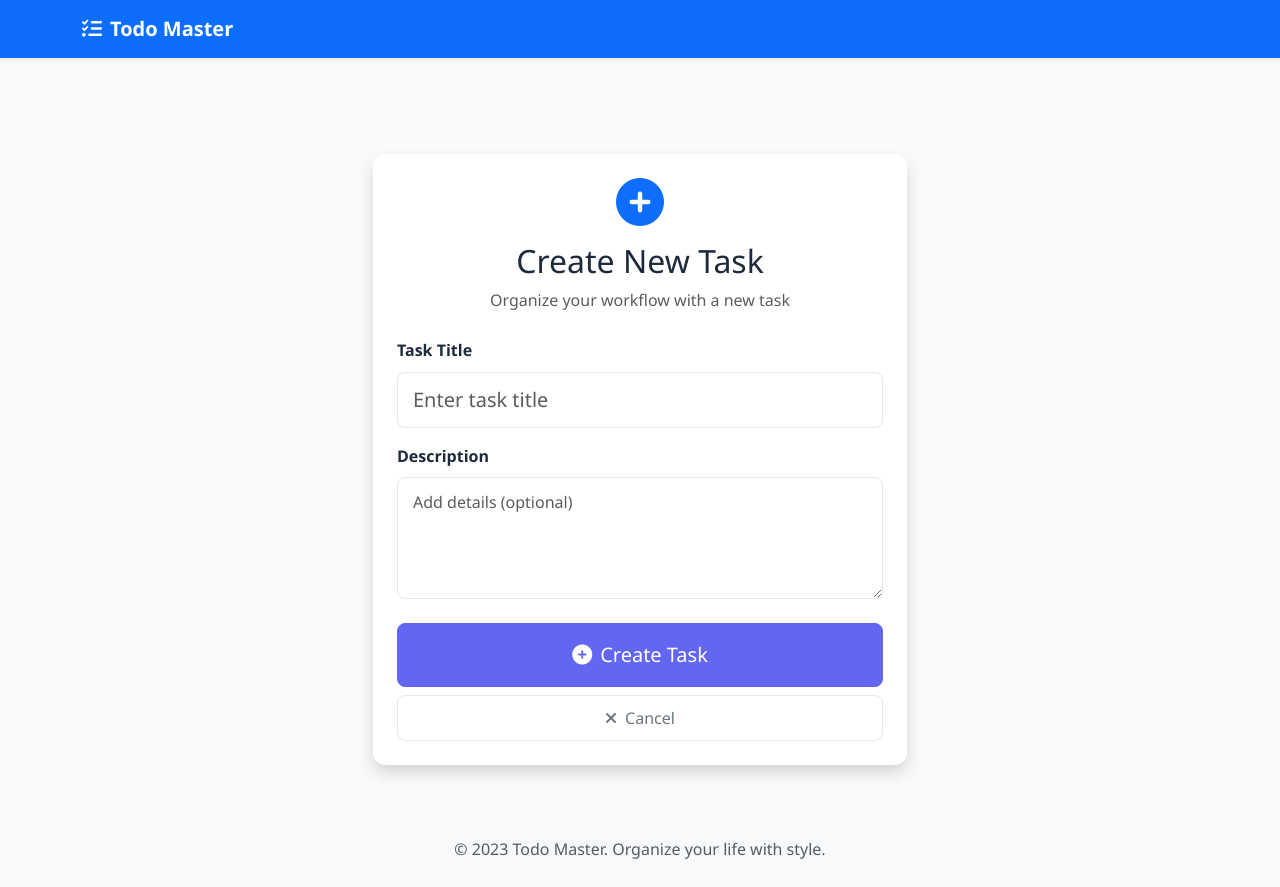
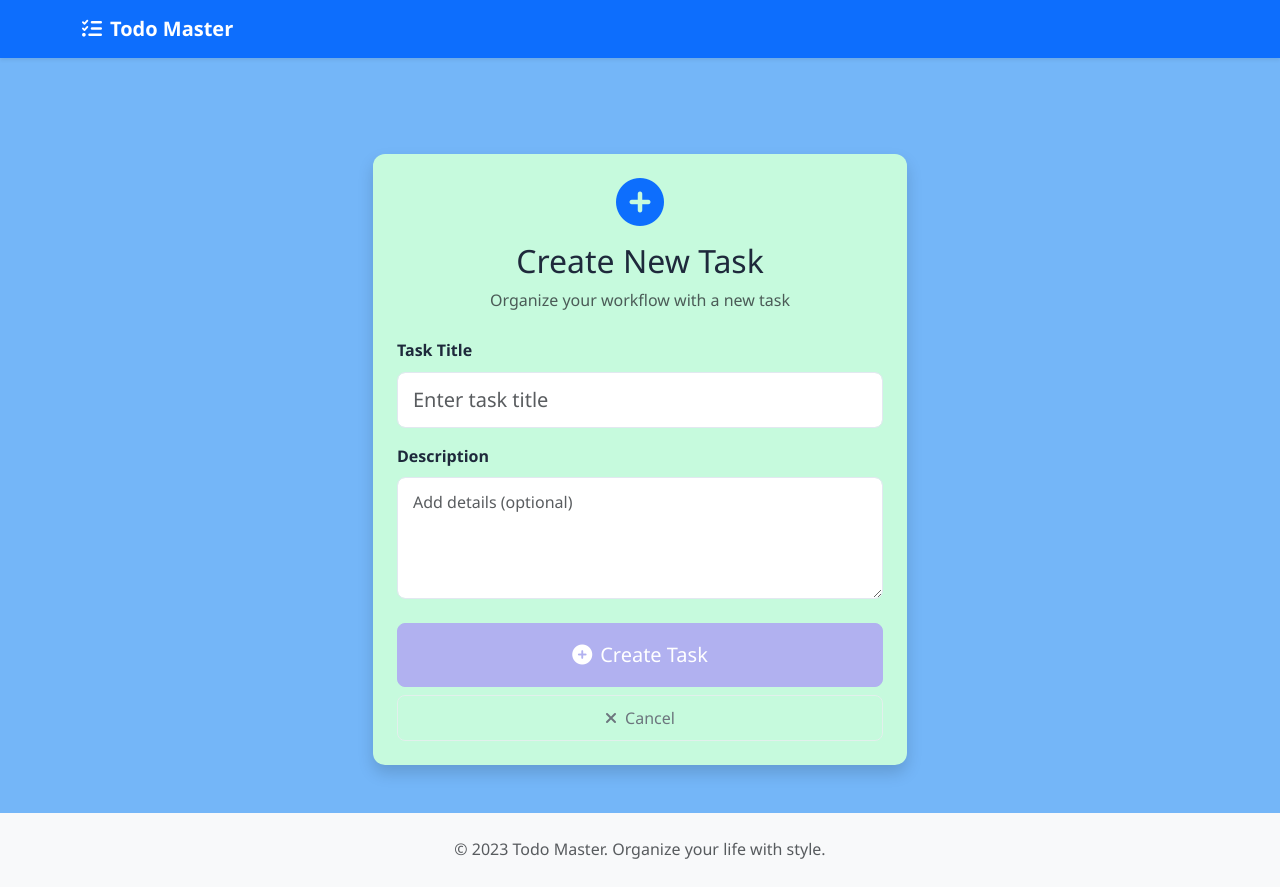
Before and after one commit to Aakashsah247/TodoList, a Django app: page /add/ in a window 1280 px wide. Run offline with Django 5.2, Linux system fonts and the light colour scheme.

Commit message:
updated file

```diff
--- a/todo/templates/todo/base.html
+++ b/todo/templates/todo/base.html
@@ -8,11 +8,11 @@
     <link rel="stylesheet" href="https://cdnjs.cloudflare.com/ajax/libs/font-awesome/6.4.0/css/all.min.css">
     <style>
         :root {
-            --primary-color: #6366f1;  /* Indigo */
+            --primary-color:rgb(177, 177, 240);  /* Indigo */
             --secondary-color: #4f46e5;
             --accent-color: #f59e0b;   /* Amber */
-            --background: #f8fafc;     /* Light gray */
-            --card-bg: #ffffff;
+            --background:rgb(116, 182, 248);     /* Light gray */
+            --card-bg:rgb(198, 250, 221);
             --text-color: #1e293b;
             --muted-text: #64748b;
         }
@@ -139,7 +139,7 @@
 
     .task-item:hover {
         border-left-color: #6366f1;
-        background-color: #f8fafc;
+        background-color:rgb(252, 248, 250);
     }
 
     .task-item.completed {
@@ -164,7 +164,7 @@
 
     /* Form toggle buttons */
     .btn-outline-secondary {
-        border-color: #e2e8f0;
+        border-color:rgb(226, 240, 236);
     }
 
     /* Time indicator */
```
Also changed, not shown: db.sqlite3, 2 other files.
